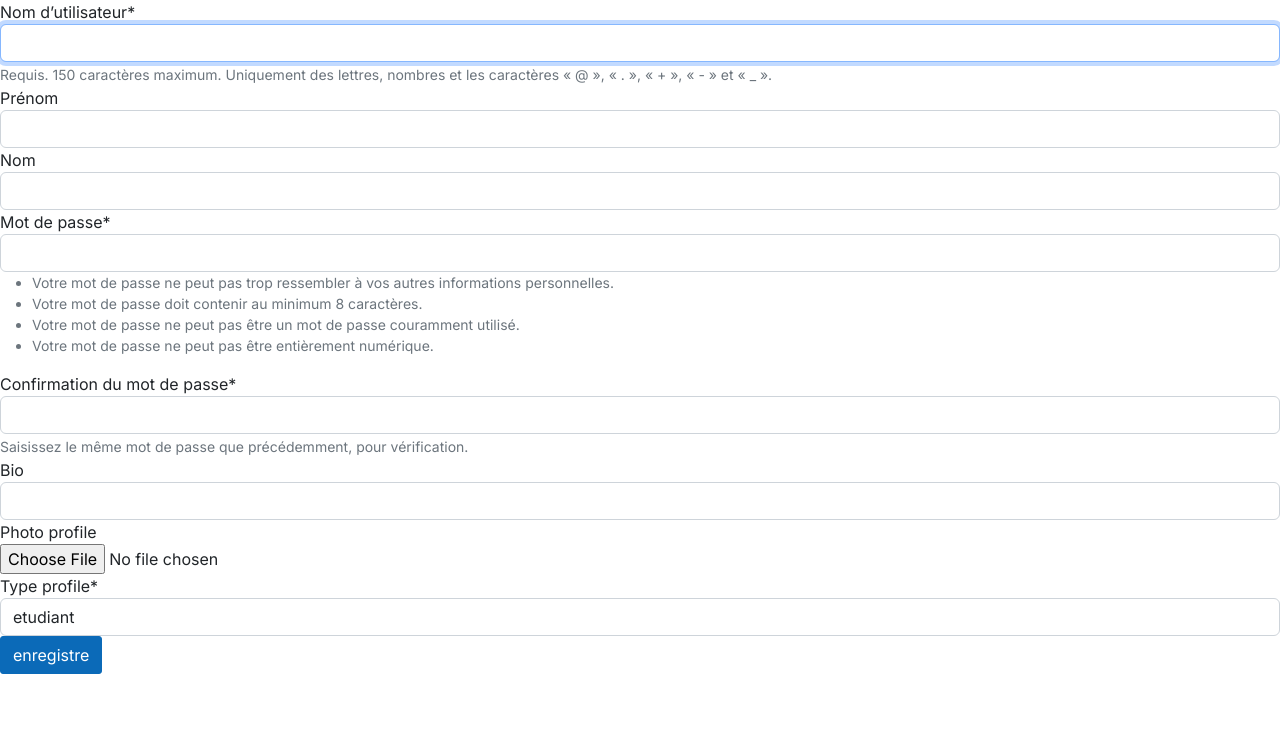
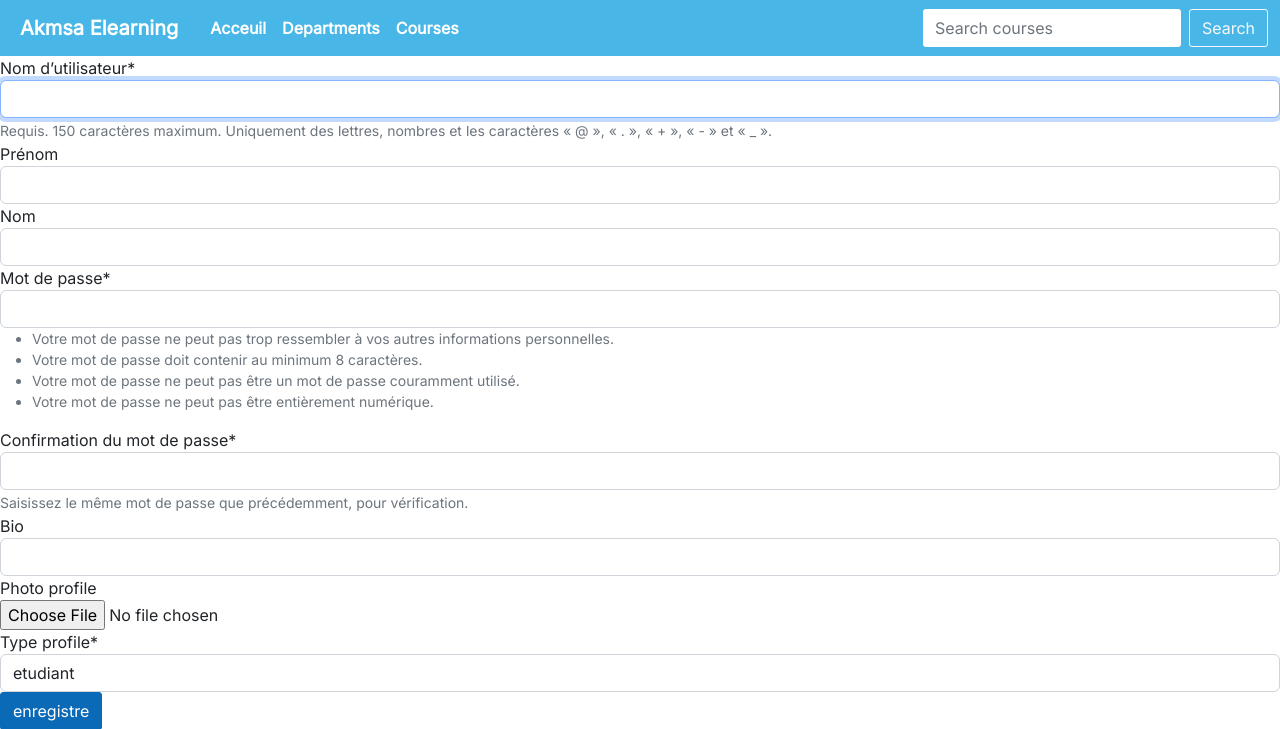
Before and after one commit to zinebnaciri/ElearningPlateformeFinall, a Django app: page /register in a window 1280 px wide. Shown: the top 729 px of the page. Run offline with Django 4.2, Linux system fonts and the light colour scheme; parts of the project's set-up code (start-up, migrations or seed data) failed here and were passed over; some libraries are stand-ins or nearby versions.

Commit message:
commit change

```diff
--- a/Notes.txt
+++ b/Notes.txt
@@ -21,4 +21,8 @@ Anas : {
         master
     ]
     git pull
+
+    git checkout master
+    git pull origin master
+    git checkout anas
 }
--- a/utilisateurs/templates/base.html
+++ b/utilisateurs/templates/base.html
@@ -20,7 +20,48 @@
    </head>
    <body>
       <!-- Navbar Starts -->
-
+      <nav class="navbar sticky-top navbar-expand-lg navbar-dark navbar-mod">
+         <div class="container-fluid">
+            <a class="navbar-brand fw-bold fs-5 px-2 py-1" href="/admin" target="_blank" data-bs-toggle="tooltip"
+               data-bs-placement="bottom" title="Access admin panel">Akmsa Elearning</a>
+            <button class="navbar-toggler" type="button" data-bs-toggle="collapse" data-bs-target="#navbarColor01"
+               aria-controls="navbarColor01" aria-expanded="true" aria-label="Toggle navigation">
+            <span class=" navbar-toggler-icon"></span>
+            </button>
+            <div class="collapse navbar-collapse" id="navbarColor01">
+               <ul class="navbar-nav me-auto mb-2 mb-lg-0">
+                  <li class="nav-item">
+                     <a class="nav-link active fw-bold" aria-current="page" href="{% block courses %}{% endblock courses %}"
+                        data-bs-toggle="tooltip" data-bs-placement="bottom" title="Course home page">Acceuil</a>
+                  </li>
+                  <li class="nav-item">
+                     <a class="nav-link active fw-bold" aria-current="page" href="/departments"
+                        data-bs-toggle="tooltip" data-bs-placement="bottom" title="Course home page">Departments</a>
+                  </li>
+                  <li class="nav-item">
+                     <a class="nav-link active fw-bold" href="{% block allCourses %}{% endblock %}" data-bs-toggle="tooltip"
+                        data-bs-placement="bottom" title="Show all courses">Courses</a>
+                  </li>
+                  {% if user.is_authenticated %}
+                  <li class="nav-item">
+                     <a class="nav-link active fw-bold"  data-bs-toggle="tooltip"
+                        data-bs-placement="bottom" title="Log out">Se deconnecter</a>
+                  </li>
+                  {% endif %}
+                  <li class="nav-item">
+                     <a class="nav-link active fw-bold" href="{% block profile %}{% endblock profile %}"
+                        data-bs-toggle="tooltip" data-bs-placement="bottom"
+                        title="Check your profile">{% block user %}{% endblock  %}</a>
+                  </li>
+               </ul>
+               <form class="d-flex"  method="GET">
+                  <input id="searchIn" class="form-control me-2 searchbar" type="search" placeholder="Search courses" aria-label="Search"
+                     name="q">
+                  <button id="searchBtn" class="btn btn-outline-light" type="submit">Search</button>
+               </form>
+            </div>
+         </div>
+      </nav>
       <!-- Navbar Ends -->
       {% block  content %}
       {% endblock  %}
```
Also changed, not shown: utilisateurs/templates/utilisateurs/login.html (+1 -6 lines).
